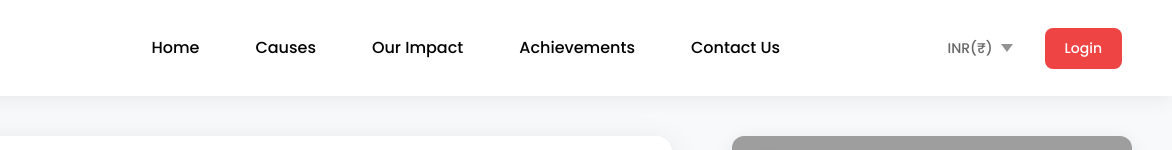
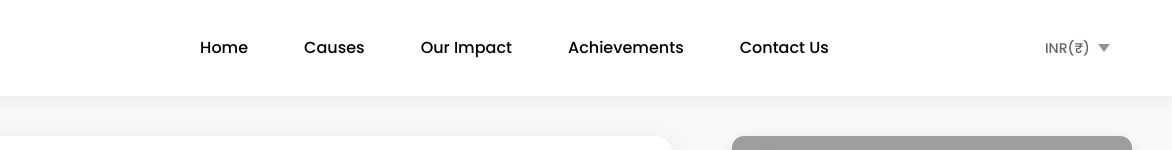
Before and after one commit to callsydeepu/NGOXNEW, a website built with Vite: page donate.html in a window 1280 px wide. Shown: the top 150 px of the page, 108-1280 px from the left. Built offline with nearby package versions, Linux system fonts and the light colour scheme; grey boxes are pictures that could not be loaded.

Commit message:
Remove Login Button from Donation Page

```diff
--- a/donate-page.css
+++ b/donate-page.css
@@ -38,24 +38,6 @@
     width: 12px;
     height: 8px;
     opacity: 0.7;
-}
-
-.login-btn {
-    background-color: #ef4444;
-    color: white;
-    border: none;
-    padding: 10px 20px;
-    border-radius: 8px;
-    font-family: 'Poppins', sans-serif;
-    font-weight: 500;
-    font-size: 14px;
-    cursor: pointer;
-    transition: all 0.3s ease;
-}
-
-.login-btn:hover {
-    background-color: #dc2626;
-    transform: translateY(-1px);
 }
 
 .mobile-header-actions {
--- a/donate.html
+++ b/donate.html
@@ -30,7 +30,6 @@
                             <path d="M6 8L0 0h12L6 8z"/>
                         </svg>
                     </div>
-                    <button class="login-btn">Login</button>
                 </div>
 
                 <div class="hamburger">☰</div>
@@ -51,7 +50,6 @@
                             <path d="M6 8L0 0h12L6 8z"/>
                         </svg>
                     </div>
-                    <button class="login-btn">Login</button>
                 </div>
             </div>
         </header>
```
